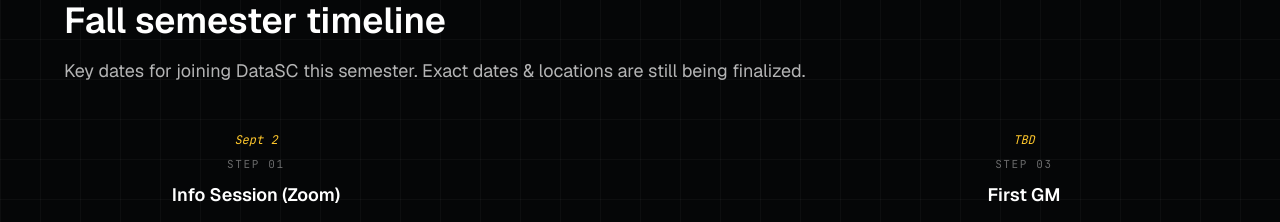
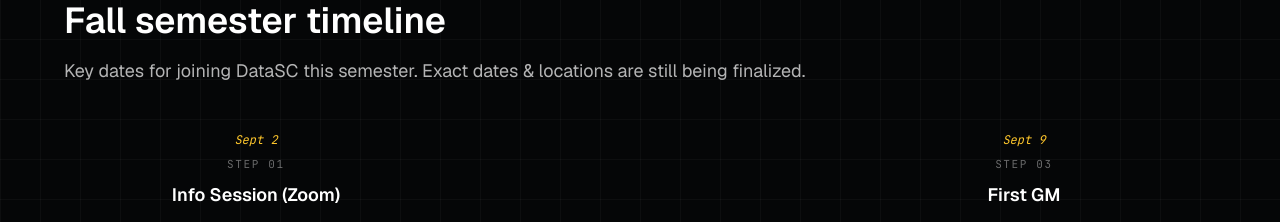
Before and after one commit to USC-Data-Science-Club/datasc_website, a Next.js app: page / in a window 1280 px wide. Shown: the part 6400-6622 px from the top of the page. Built offline with nearby package versions, Linux system fonts and the light colour scheme.

Commit message:
added first gm date

```diff
--- a/components/TimelineSection.tsx
+++ b/components/TimelineSection.tsx
@@ -10,7 +10,7 @@
 const TIMELINE_STEPS: TimelineStep[] = [
   { step: "Step 01", title: "Info Session (Zoom)", date: "Sept 2" },
   { step: "Step 02", title: "Applications Due", date: "Sept 4" },
-  { step: "Step 03", title: "First GM", date: "TBD" },
+  { step: "Step 03", title: "First GM", date: "Sept 9" },
 ];
 
 export default function TimelineSection() {
```
